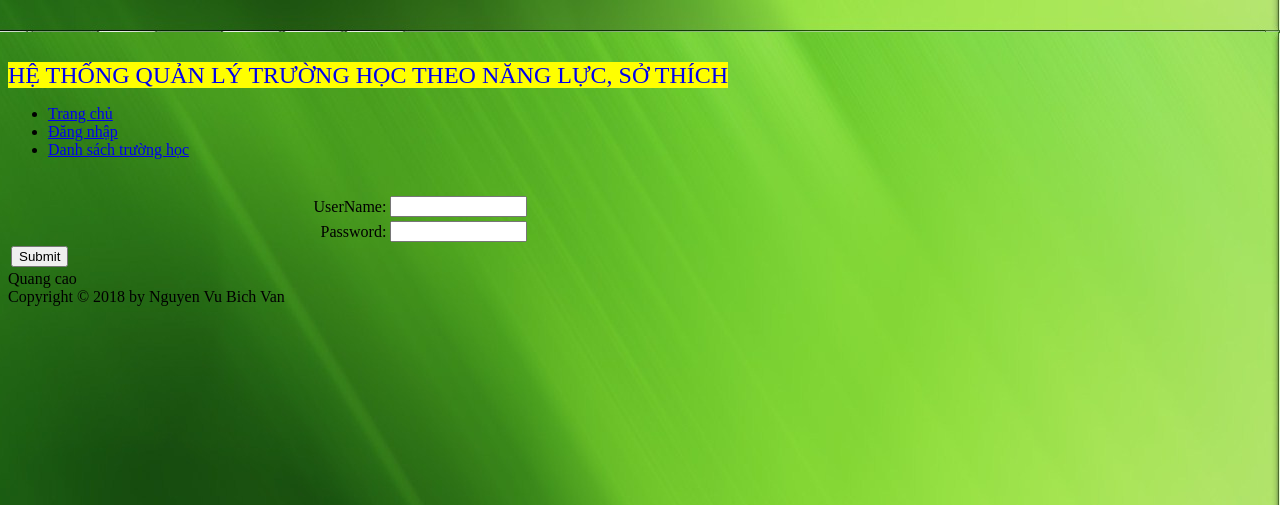
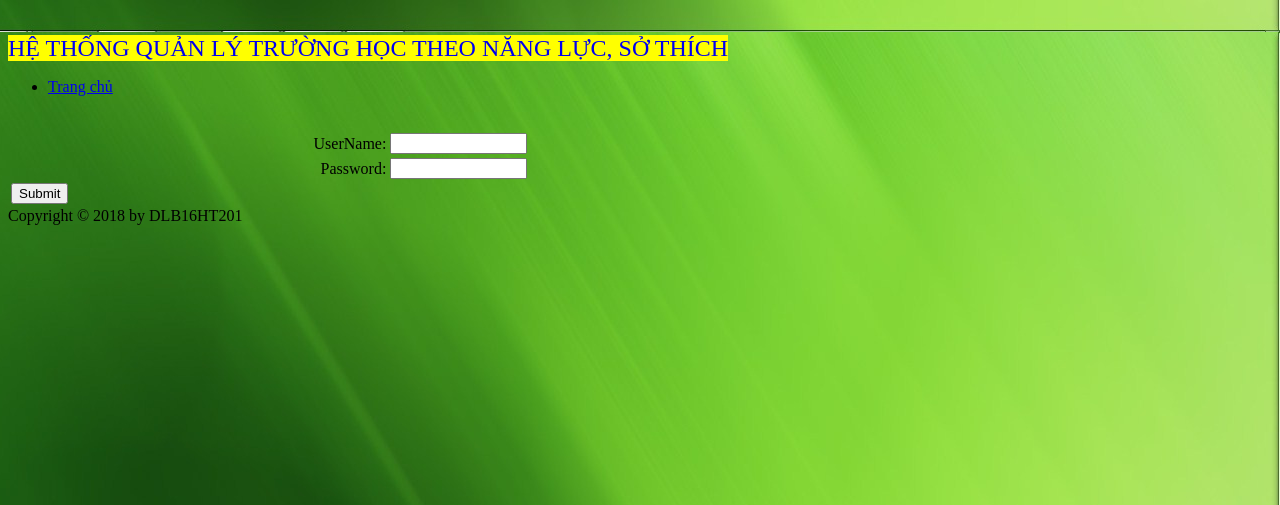
Before and after one commit to nguyenvubichvan1991/vanphp.github.io, a PHP site: page /Login.php in a window 1280 px wide. Shown: the top 505 px of the page. Run offline with PHP 8.4, Linux system fonts and the light colour scheme.

Commit message:
Update Login.php

```diff
--- a/Login.php
+++ b/Login.php
@@ -60,45 +60,34 @@
 		});
 		</script>
 </head>
-
-
 <body>
     <div id="top">
-        <a href="#" style="text-decoration: none; background-color:yellow; font-size:24px"><BR/><BR/>HỆ THỐNG QUẢN LÝ TRƯỜNG HỌC THEO NĂNG LỰC, SỞ THÍCH</a>
+        <a href="#" style="text-decoration: none; background-color:yellow; font-size:24px"><BR/>
+		HỆ THỐNG QUẢN LÝ TRƯỜNG HỌC THEO NĂNG LỰC, SỞ THÍCH</a>
     </div>
     <div id="menu">
         <ul>
             <li style="border-left: none;">
                 <a href="index.php">Trang chủ</a>
             </li>
-            <li><a href="Login.php">Đăng nhập</a></li>
-            <li><a href="truonghoc.php">Danh sách trường học</a></li>
         </ul>
     </div>
     <div id="wrapper">
-            <div id="main">
-            <br />
+            <div id="main"><br />
 		<form name="dangnhap_dk" method="post" action="nangluc.php" target="body" style="">
 		  <table style="width: 100%;" id="w3s" href="Đăng nhập thành công">
 			 <tr><td align="right" width="30%">UserName:</td>
 				<td><input type="text" name="txtmagv" size="14" /><br/></td>
 			 </tr>
 			 <tr><td align="right">Password:</td>
-						<td>
-							<input type="password" name="txtmatkhau" size="14" />
-							<span id="mk"></span>
-						</td>
+			     <td><input type="password" name="txtmatkhau" size="14" /><span id="mk"></span></td>
 			 </tr>
-					<tr><td><button >Submit</button></td>
-					</tr>
+			 <tr><td><button >Submit</button></td></tr>
 		  </table>
 		</form>
             </div>
-
-            <div id="right">Quang cao</div>
+ 	<div id="right"></div>
     </div>
-    <div id="bottom">
-        Copyright &copy; 2018 by Nguyen Vu Bich Van
-    </div>
+    <div id="bottom"> Copyright &copy; 2018 by DLB16HT201</div>
 </body>
 </html>
```
Lines whose indentation alone changed are shown as unchanged.
